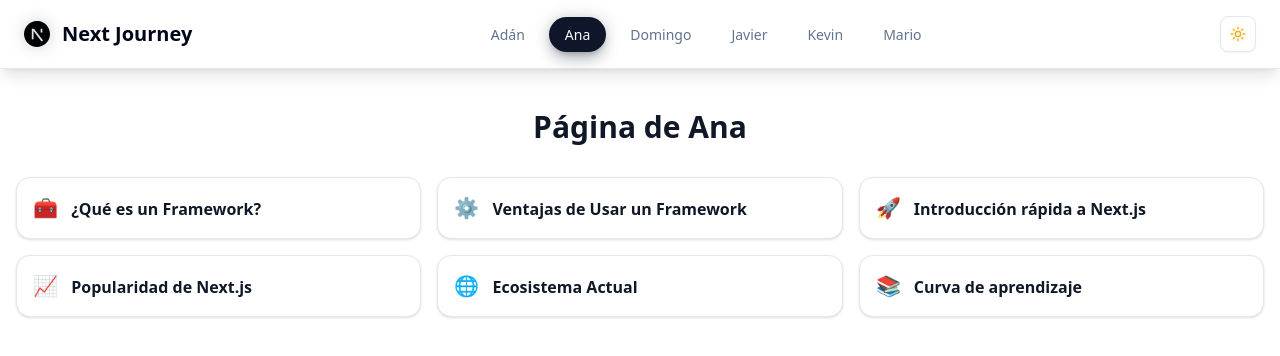
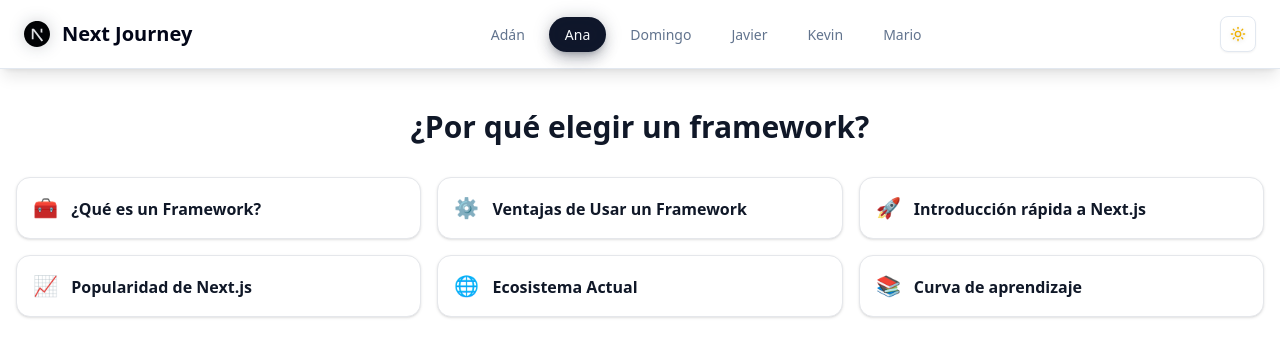
Before and after one commit to NextDew/hello-world-nextjs, a Next.js app: page /ana in a window 1280 px wide. Shown: the top 356 px of the page. Built offline with nearby package versions, Linux system fonts and the light colour scheme.

Commit message:
rename_page

```diff
--- a/src/app/ana/page.tsx
+++ b/src/app/ana/page.tsx
@@ -76,7 +76,7 @@ export default function AnaPage() {
   return (
     <div className="container mx-auto px-4 py-10">
       <h1 className="text-3xl font-bold text-center mb-8 text-gray-900 dark:text-white">
-        Página de Ana
+        ¿Por qué elegir un framework?
       </h1>
       <CardList cards={cards} onSelect={setSelectedCard} />
       {selectedCard !== null && (
```
